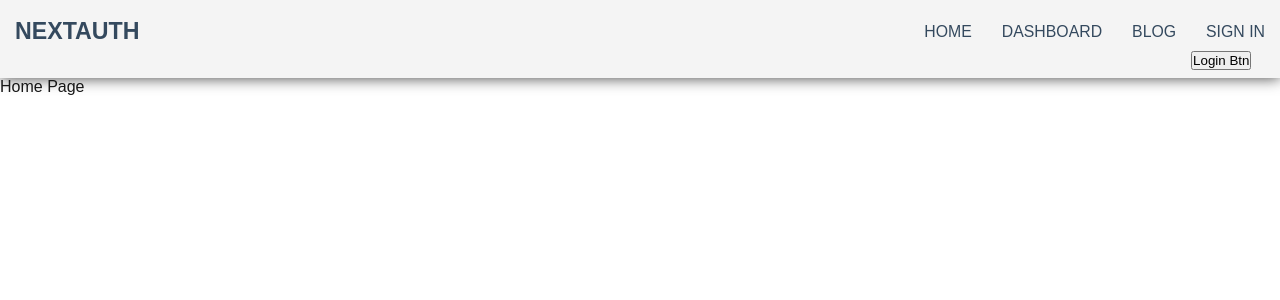
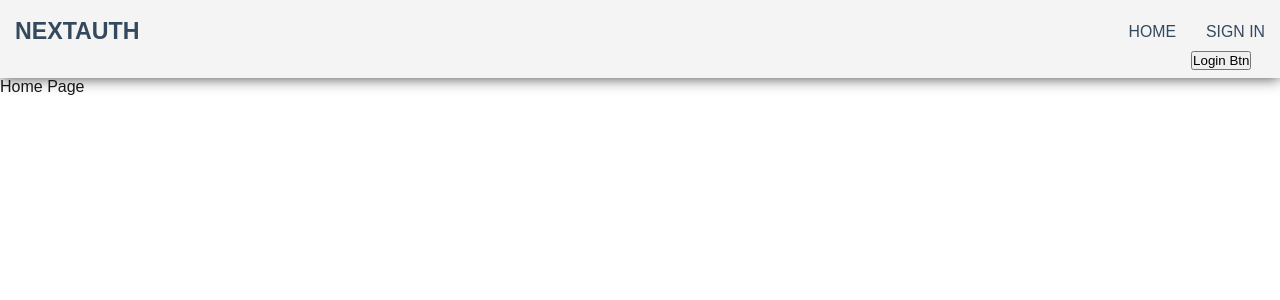
Before and after one commit to SallamRady/next-auth-ts-lib, a Next.js app: page / in a window 1280 px wide. Shown: the top 300 px of the page. Built offline with nearby package versions, Linux system fonts and the light colour scheme; no server answers.

Commit message:
hide pages links in case unauthonticated

```diff
--- a/components/navbar/index.tsx
+++ b/components/navbar/index.tsx
@@ -7,7 +7,6 @@ function Navbar() {
   // session to know user is logged or not
   const session = useSession();
 
-  console.log("sesssssssion data", session);
   return (
     <nav className="header">
       <h1 className="logo">
@@ -21,12 +20,16 @@ function Navbar() {
         <li>
           <Link href="/">Home</Link>
         </li>
+        {session.status == "authenticated" && (
+          <>
             <li>
               <Link href="/dashboard">Dashboard</Link>
             </li>
             <li>
               <Link href="/blog">Blog</Link>
             </li>
+          </>
+        )}
 
         {session.status == "unauthenticated" && (
           <li>
```
Lines whose indentation alone changed are shown as unchanged.
